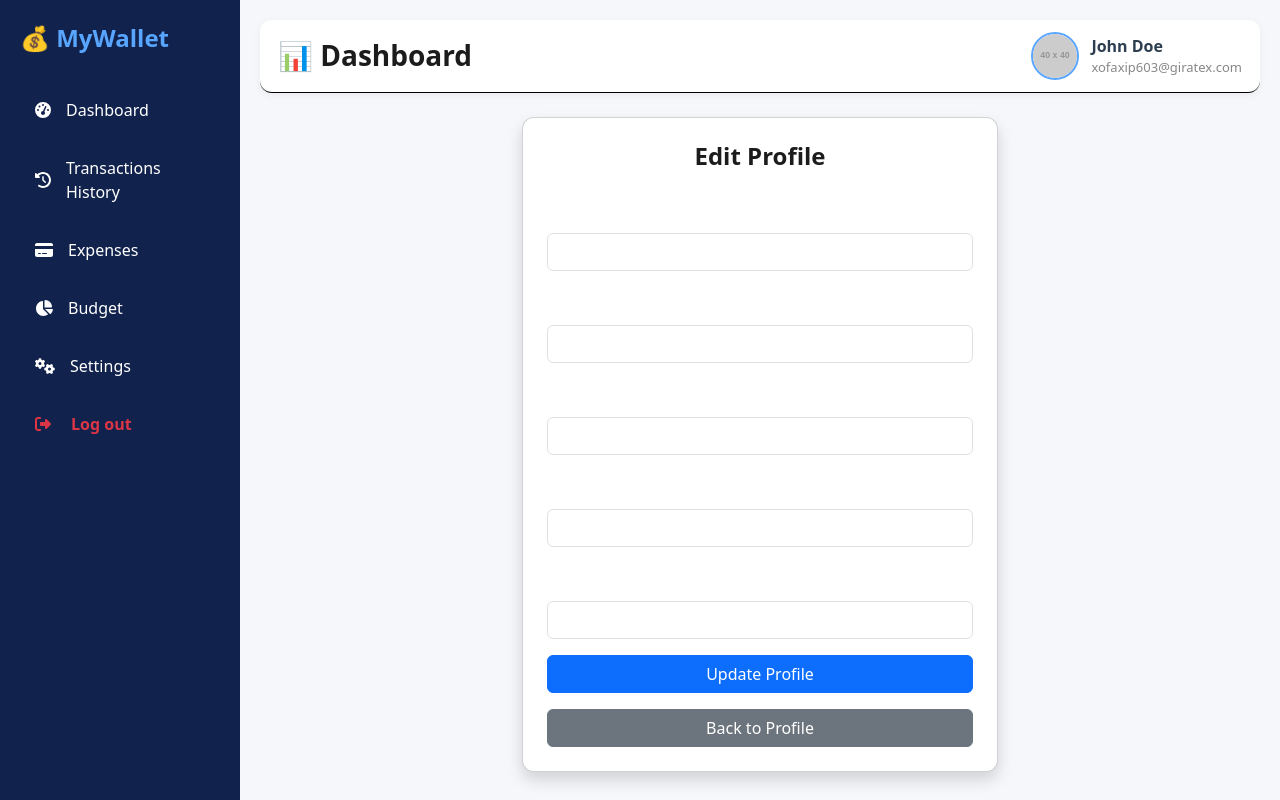
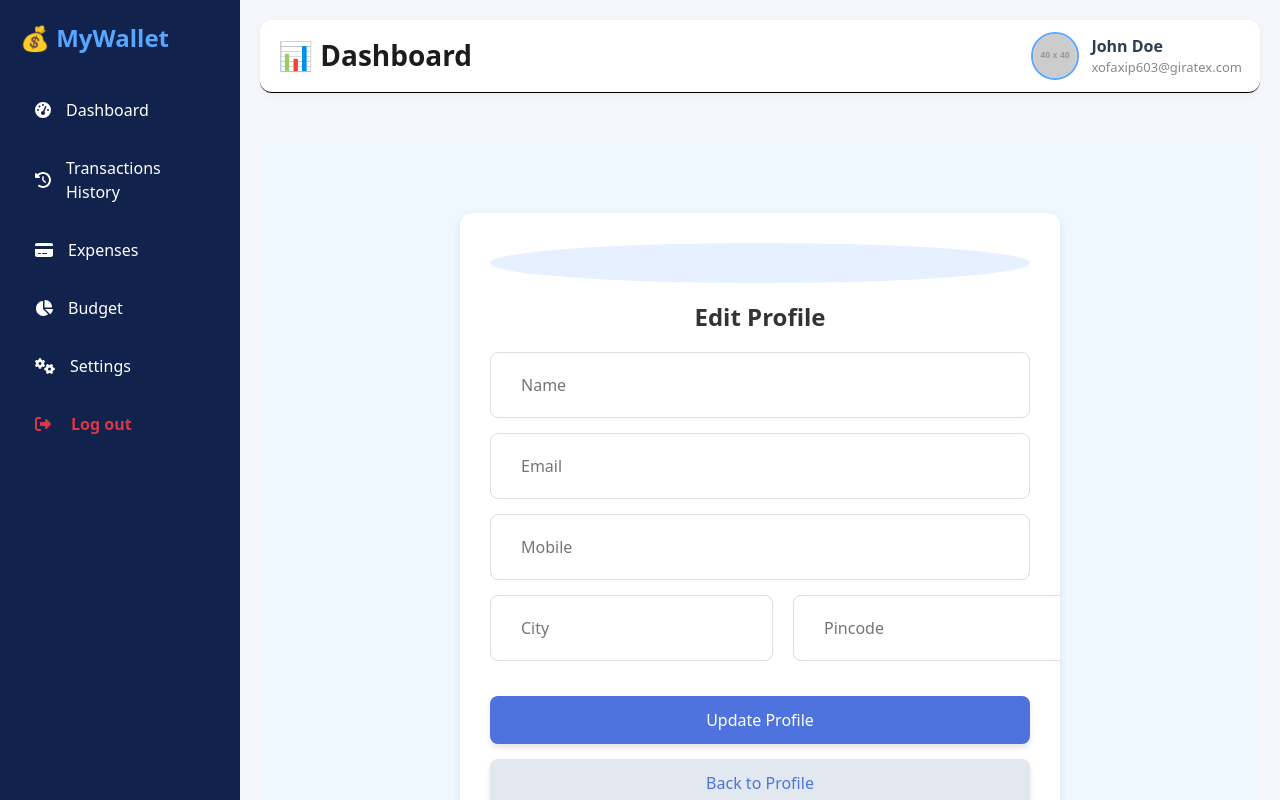
Before and after one commit to supsshinde/Expense_Hub_Frontend, a React (Vite) app: page /user/dashboard/edit-profile in a window 1280 px wide. Built offline with nearby package versions, Linux system fonts and the light colour scheme.

Commit message:
User Profile Updated
User profile updated

```diff
--- a/src/Components/EditProfile.jsx
+++ b/src/Components/EditProfile.jsx
@@ -1,5 +1,7 @@
 import React, { useEffect, useState } from 'react';
 import { useNavigate } from 'react-router-dom';
+import '../styles/EditProfile.css';
+
 const EditProfile = () => {
   const [formData, setFormData] = useState({
     name: '',
@@ -8,7 +10,9 @@ const EditProfile = () => {
     city: '',
     pincode: ''
   });
+
   const navigate = useNavigate();
+
   useEffect(() => {
     const uid = localStorage.getItem("uid");
     if (uid) {
@@ -38,13 +42,15 @@ const navigate = useNavigate();
       [e.target.name]: e.target.value
     });
   };
+
   const handleBackToProfile = () => {
-    navigate('/user/dashboard/view-profile'); // Navigate back to profile view page
+    navigate('/user/dashboard/view-profile');
   };
+
   const handleSubmit = async (e) => {
     e.preventDefault();
+    const uid = localStorage.getItem("uid");
 
-    const uid = localStorage.getItem("uid");
     if (!uid) {
       alert("User ID not found. Please login again.");
       return;
@@ -56,7 +62,6 @@ const navigate = useNavigate();
       mobile: formData.mobile,
       city: formData.city,
       pincode: formData.pincode,
-
     };
 
     try {
@@ -77,42 +82,79 @@ const navigate = useNavigate();
   };
 
   return (
-    <div className="container mt-4">
-      <div className="row justify-content-center">
-        <div className="col-md-6">
-          <div className="card shadow p-4">
-            <h2 className="mb-4 text-center">Edit Profile</h2>
-            <form onSubmit={handleSubmit}>
-              <div className="mb-3">
-                <label className="form-label">Name</label>
-                <input type="text" className="form-control" name="name" value={formData.name} onChange={handleChange} required />
+    <div className="edit-profile-container" style={{ marginTop: "50px" }}>
+    <form className="edit-profile-form" onSubmit={handleSubmit} style={{ width: "600px", maxWidth: "90%", marginTop: "50px" }}>
+      <div className="avatar-icon">
+        <i className="fa fa-user-edit"></i>
       </div>
-              <div className="mb-3">
-                <label className="form-label">Email</label>
-                <input type="email" className="form-control" name="email" value={formData.email} onChange={handleChange} required />
+      <h2>Edit Profile</h2>
+
+      <div className="input-group-edit">
+        <i className="fa fa-user icon"></i>
+        <input
+          type="text"
+          placeholder="Name"
+          name="name"
+          value={formData.name}
+          onChange={handleChange}
+          required
+        />
       </div>
-              <div className="mb-3">
-                <label className="form-label">Mobile</label>
-                <input type="text" className="form-control" name="mobile" value={formData.mobile} onChange={handleChange} required />
+
+      <div className="input-group-edit">
+        <i className="fa fa-envelope icon"></i>
+        <input
+          type="email"
+          placeholder="Email"
+          name="email"
+          value={formData.email}
+          onChange={handleChange}
+          required
+        />
       </div>
-              <div className="mb-3">
-                <label className="form-label">City</label>
-                <input type="text" className="form-control" name="city" value={formData.city} onChange={handleChange} required />
+
+      <div className="input-group-edit">
+        <i className="fa fa-phone icon"></i>
+        <input
+          type="text"
+          placeholder="Mobile"
+          name="mobile"
+          value={formData.mobile}
+          onChange={handleChange}
+          required
+        />
       </div>
-              <div className="mb-3">
-                <label className="form-label">Pincode</label>
-                <input type="text" className="form-control" name="pincode" value={formData.pincode} onChange={handleChange} required />
+
+      <div className="input-row-edit">
+        <div className="input-group-edit">
+          <i className="fa fa-city icon"></i>
+          <input
+            type="text"
+            placeholder="City"
+            name="city"
+            value={formData.city}
+            onChange={handleChange}
+            required
+          />
         </div>
-              <div className="text-center">
-                <button type="submit" className="btn btn-primary w-100">Update Profile</button>
-              </div>
-            </form>
-            <div className="mt-3 text-center">
-              <button onClick={handleBackToProfile} className="btn btn-secondary w-100">Back to Profile</button>
+
+        <div className="input-group-edit">
+          <i className="fa fa-map-pin icon"></i>
+          <input
+            type="text"
+            placeholder="Pincode"
+            name="pincode"
+            value={formData.pincode}
+            onChange={handleChange}
+            required
+          />
         </div>
       </div>
-        </div>
-      </div>
+
+      <button type="submit" className="edit-profile-button">Update Profile</button>
+
+      <button type="button" className="back-profile-button" onClick={handleBackToProfile}>Back to Profile</button>
+    </form>
   </div>
     );
 };
--- a/src/Components/ViewProfile.jsx
+++ b/src/Components/ViewProfile.jsx
@@ -1,13 +1,15 @@
-// export default ViewProfile;
 import React, { useEffect, useState } from 'react';
 import 'bootstrap/dist/css/bootstrap.min.css';
+import '../styles/UserProfile.css';
 import { useNavigate } from 'react-router-dom';
+import { FaUserAlt } from 'react-icons/fa';
 
-const ViewProfile = () => {
+const UserProfile = () => {
   const [user, setUser] = useState(null);
   const [loading, setLoading] = useState(true);
   const [error, setError] = useState(null);
   const navigate = useNavigate();
+
   useEffect(() => {
     const uid = localStorage.getItem('uid');
     if (!uid) {
@@ -37,43 +39,30 @@ const ViewProfile = () => {
   if (error) return <div className="alert alert-danger mt-4 text-center">{error}</div>;
 
   return (
-    <div
-      className="d-flex justify-content-center align-items-center"
-      style={{
-        height: "100vh",
-        overflow: "hidden",
-        backgroundColor: "#e6f2ff",
-        padding: "10px"
-      }}
-    >
-      <div className="card shadow-lg border-0 w-100" style={{ maxWidth: "500px", backgroundColor: "#00008B" }}>
-        <div className="card-header bg-primary text-white text-center">
-          <h3 className="mb-0">User Profile</h3>
+    <div className="profile-container">
+      <div className="profile-card">
+        <div className="profile-avatar">
+          <FaUserAlt size={60} />
         </div>
-        <div className="card-body text-center">
+        <h3 className="profile-title">Welcome {user.uname}</h3>
 
-          {/* Profile Picture */}
-          <img
-            src="https://via.placeholder.com/100"
-            alt="Profile"
-            className="rounded-circle mb-3"
-            style={{ width: "100px", height: "100px", objectFit: "cover", border: "3px solid #007bff" }}
-          />
+        <div className="profile-details">
+          <p><strong>Name:</strong> {user.uname}</p>
+          <p><strong>Email:</strong> {user.email}</p>
+          <p><strong>Mobile:</strong> {user.mobile}</p>
+          <p><strong>City:</strong> {user.city}</p>
+          <p><strong>Pincode:</strong> {user.pincode}</p>
+        </div>
 
-          <p><strong className="text-secondary">Name:</strong> {user.uname}</p>
-          <p><strong className="text-secondary">Email:</strong> {user.email}</p>
-          <p><strong className="text-secondary">Mobile:</strong> {user.mobile}</p>
-          <p><strong className="text-secondary">City:</strong> {user.city}</p>
-          <p><strong className="text-secondary">Pincode:</strong> {user.pincode}</p>
-
-          <button className="btn btn-outline-primary" onClick={() => navigate('/user/dashboard/edit-profile')}>
-  Edit Profile
-</button>
-
-        </div>
+        <button
+          className="edit-button"
+          onClick={() => navigate('/user/dashboard/edit-profile')}
+        >
+          ✏️ Edit Profile
+        </button>
       </div>
     </div>
   );
 };
 
-export default ViewProfile;
+export default UserProfile;
--- /dev/null
+++ b/src/styles/EditProfile.css
@@ -0,0 +1,160 @@
+.edit-profile-container {
+  background-color: #f0f8ff;
+  display: flex;
+  justify-content: center;
+  align-items: center;
+  padding: 20px;
+  margin-top: 0;
+  box-sizing: border-box;
+  overflow: hidden;
+}
+
+.edit-profile-form {
+  background-color: #fff;
+  padding: 30px;
+  border-radius: 12px;
+  box-shadow: 0 4px 10px rgba(0, 0, 0, 0.1);
+  max-width: 600px;
+  display: flex;
+  flex-direction: column;
+  box-sizing: border-box;
+  overflow: hidden;
+}
+
+.avatar-icon {
+  font-size: 40px;
+  color: #4e73df;
+  text-align: center;
+  margin-bottom: 20px;
+  border-radius: 50%;
+  background-color: #e6f0ff;
+  padding: 20px;
+}
+
+h2 {
+  text-align: center;
+  color: #333;
+  margin-bottom: 20px;
+  font-size: 24px;
+  font-weight: 600;
+}
+
+.input-group-edit {
+  display: flex;
+  align-items: center;
+  margin-bottom: 15px;
+  border: 1px solid #ddd;
+  padding: 10px;
+  border-radius: 8px;
+  transition: all 0.3s ease;
+}
+
+.input-group-edit input {
+  flex: 1;
+  padding: 10px;
+  border: none;
+  outline: none;
+  font-size: 16px;
+  color: #333;
+  border-radius: 8px;
+  transition: all 0.3s ease;
+}
+
+.input-group-edit i {
+  margin-right: 10px;
+  color: #4e73df;
+  font-size: 18px;
+}
+
+.input-group-edit input:focus {
+  box-shadow: 0 0 8px rgba(72, 144, 255, 0.5);
+  border: 1px solid #4e73df;
+}
+
+.input-row-edit {
+  display: flex;
+  gap: 20px;
+}
+
+.edit-profile-button {
+  background-color: #4e73df;
+  color: white;
+  padding: 12px 20px;
+  border: none;
+  border-radius: 8px;
+  font-size: 16px;
+  margin-top: 20px;
+  cursor: pointer;
+  box-shadow: 0 4px 6px rgba(0, 0, 0, 0.1);
+  transition: background-color 0.3s ease, transform 0.2s ease;
+}
+
+.edit-profile-button:hover {
+  background-color: #3559d1;
+  transform: translateY(-2px);
+}
+
+.back-profile-button {
+  background-color: #e2e8f0;
+  color: #4e73df;
+  padding: 12px 20px;
+  border: none;
+  border-radius: 8px;
+  font-size: 16px;
+  margin-top: 15px;
+  cursor: pointer;
+  box-shadow: 0 4px 6px rgba(0, 0, 0, 0.1);
+  transition: background-color 0.3s ease, transform 0.2s ease;
+}
+
+.back-profile-button:hover {
+  background-color: #cbd5e1;
+  transform: translateY(-2px);
+}
+
+@media (max-width: 768px) {
+  .edit-profile-form {
+    padding: 20px;
+  }
+
+  .input-row-edit {
+    flex-direction: column;
+  }
+
+  .input-group-edit input {
+    padding: 12px;
+  }
+
+  .avatar-icon {
+    font-size: 30px;
+  }
+
+  h2 {
+    font-size: 20px;
+  }
+}
+
+@media (max-width: 480px) {
+  .edit-profile-container {
+    padding: 10px;
+  }
+
+  .edit-profile-form {
+    padding: 15px;
+    max-width: 100%;
+  }
+
+  .input-group-edit input {
+    padding: 10px;
+    font-size: 14px;
+  }
+
+  .input-group-edit i {
+    font-size: 16px;
+  }
+
+  .edit-profile-button, .back-profile-button {
+    padding: 8px 16px;
+    font-size: 14px;
+  }
+}
--- /dev/null
+++ b/src/styles/UserProfile.css
@@ -0,0 +1,76 @@
+.profile-container {
+  min-width: 100%;
+  background: url('src/assets/Slide4.jpg') no-repeat center center/cover;
+  display: flex;
+  justify-content: center;
+  align-items: center;
+  padding: 20px;
+  }
+
+  .profile-card {
+    background-color: #ffffff;
+    width: 100%;
+    min-height: 600px;
+    max-width: 500px;
+    border-radius: 20px;
+    padding: 30px;
+    box-shadow: 0 8px 25px rgba(0, 0, 0, 0.2);
+    text-align: center;
+    transition: transform 0.3s ease;
+  }
+
+  .profile-card:hover {
+    transform: translateY(-5px);
+  }
+
+  .profile-avatar {
+    background-color: #007bff;
+    width: 120px;
+    height: 120px;
+    border-radius: 50%;
+    margin: 0 auto 20px auto;
+    display: flex;
+    justify-content: center;
+    align-items: center;
+    color: white;
+    font-size: 50px;
+  }
+
+  .profile-title {
+    font-size: 24px;
+    font-weight: bold;
+    margin-bottom: 20px;
+    color: #343a40;
+    margin-bottom: 50px;
+  }
+
+  .profile-details {
+    text-align: left;
+    margin-top: 20px;
+    padding: 0 20px;
+  }
+
+  .profile-details p {
+    display: flex;
+    justify-content: center;
+    margin-top: 10px 0;
+    font-size: 19px;
+    color: #020202;
+    line-height: 1.9;
+  }
+
+
+  .edit-button {
+    margin-top: 25px;
+    background-color: #007bff;
+    color: white;
+    border: none;
+    padding: 10px 25px;
+    border-radius: 30px;
+    font-size: 16px;
+    transition: background-color 0.3s ease;
+  }
+
+  .edit-button:hover {
+    background-color: #0056b3;
+  }
```
Also changed, not shown: src/Components/Profile.jsx (+8 -8 lines). Lines whose indentation alone changed are shown as unchanged.
